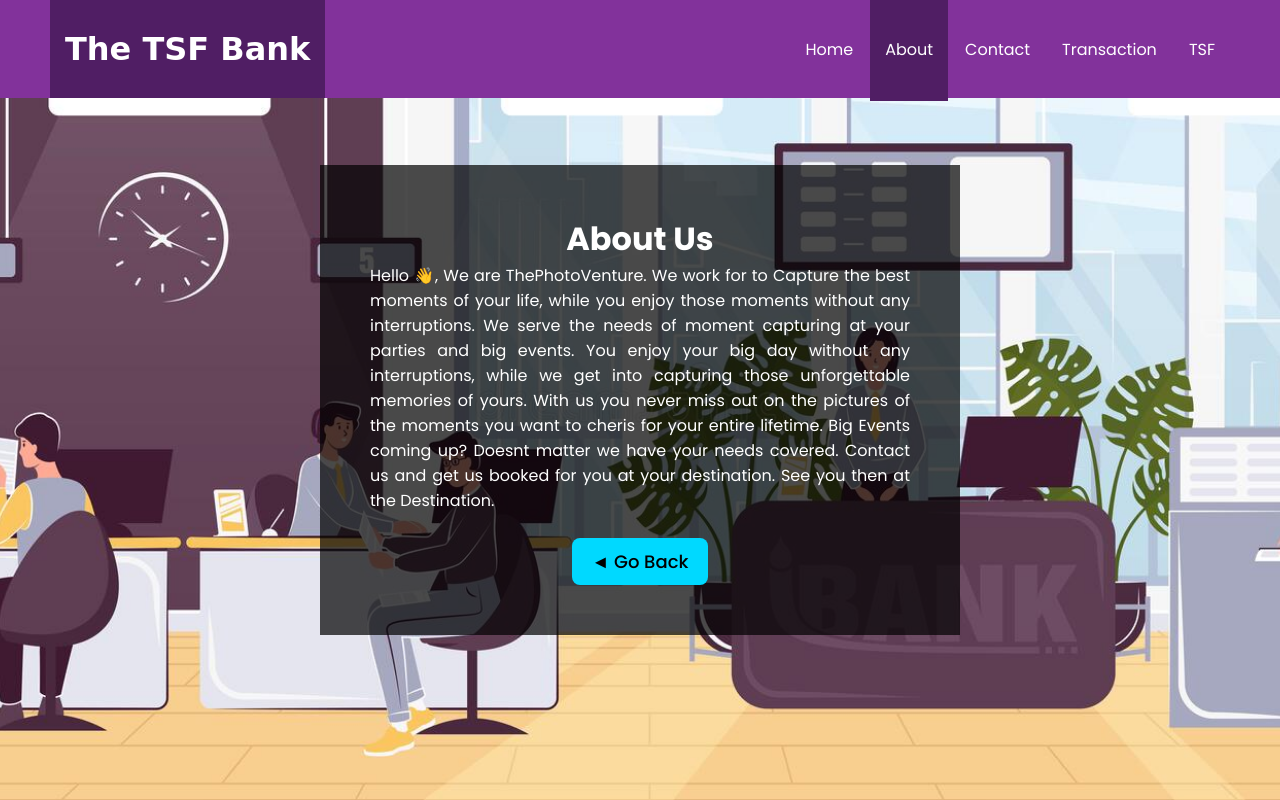
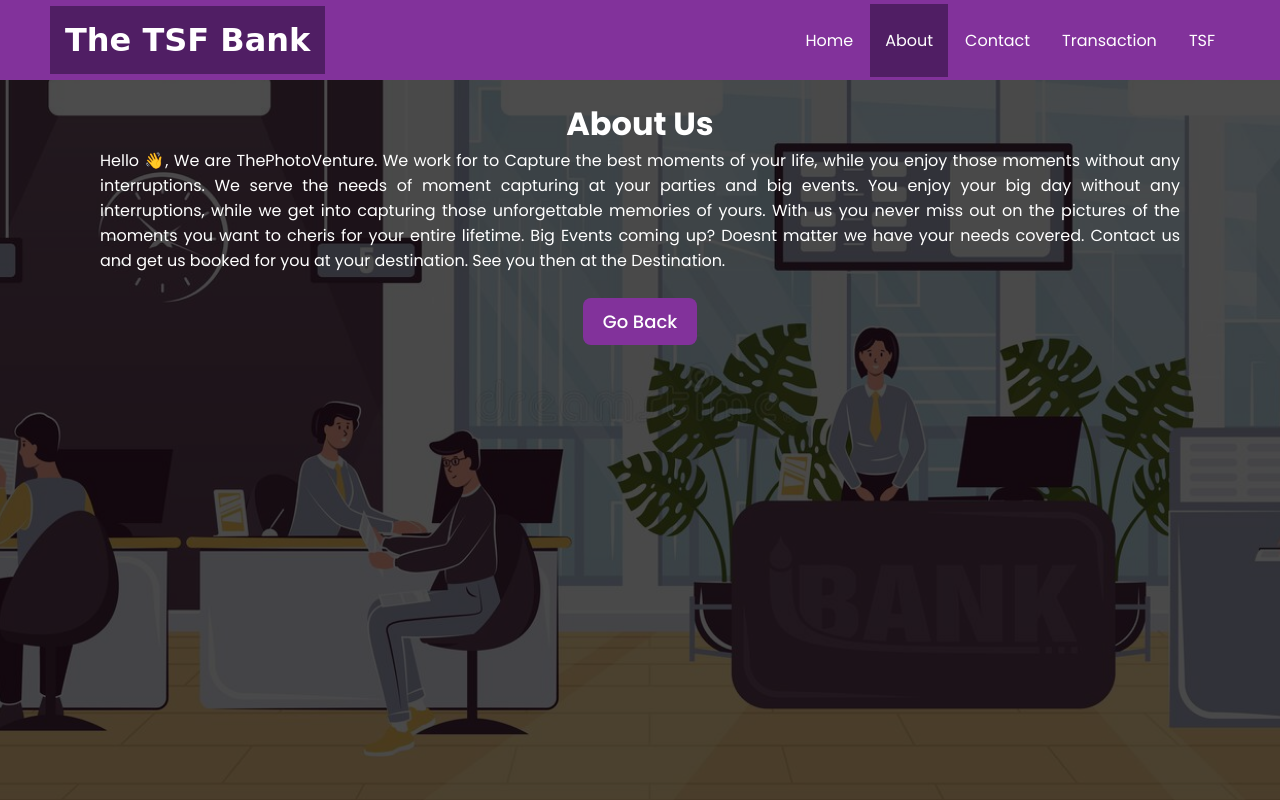
Before and after one commit to pkbparesh15/Bank-Database, a PHP site: page /About.html in a window 1280 px wide. Run offline with PHP 8.4, Linux system fonts and the light colour scheme; some web fonts are replaced.

Commit message:
Add files via upload

```diff
--- a/About.html
+++ b/About.html
@@ -29,7 +29,7 @@
                 needs covered. Contact us and get us booked for you at your destination. See you then at the Destination.
             </p>
             <br>
-            <button type="button" class="btn1" onclick="document.location='index.html'">◄ Go Back</button>
+            <button type=" button " class="btn1 " onclick="document.location='index.html' ">Go Back</button>
         </div>
     </div>
 
--- a/AboutStyle.css
+++ b/AboutStyle.css
@@ -20,6 +20,7 @@ body {
     top: 0;
     left: 0;
     width: 100%;
+    height: 10%;
     padding: 0px 50px;
     display: flex;
     justify-content: space-between;
@@ -30,12 +31,17 @@ body {
 
 #header .logo {
     background-color: rgb(80, 30, 100);
-    padding: 30px 15px;
+    padding: 15px 15px;
     color: #fff;
     font-weight: 700;
     font-size: 2em;
     text-decoration: none;
     font-family: 'Allison', cursive;
+    transition: ease-out 0.2s;
+}
+
+#header .logo:hover {
+    padding: 30px 15px;
 }
 
 #header ul {
@@ -51,11 +57,17 @@ body {
 
 #header ul li a {
     text-decoration: none;
-    padding: 40px 15px;
+    padding: 25px 15px;
     color: #fff;
+    transition: ease-out 0.2s;
 }
 
-#header ul li a:hover,
+#header ul li a:hover {
+    background: rgb(80, 30, 100);
+    color: white;
+    padding: 40px 15px;
+}
+
 #header ul li a.active {
     background: rgb(80, 30, 100);
     color: white;
@@ -70,11 +82,12 @@ body {
 }
 
 .main {
-    width: 50%;
+    width: 100%;
+    height: 100%;
     background: rgba(0, 0, 0, 0.7);
     color: #ffffff;
     text-align: center;
-    padding: 50px;
+    padding: 100px;
     position: absolute;
     top: 50%;
     left: 50%;
@@ -85,15 +98,16 @@ body {
     padding: 10px 20px;
     font-size: large;
     font-weight: 500;
+    color: white;
     border: none;
     outline: none;
-    background: rgb(0, 217, 255);
+    background: rgb(130, 50, 155);
     border-radius: 8px;
     cursor: pointer;
-    transition: 0.4s ease-in;
+    transition: 0.2s ease-out;
 }
 
 .btn1:hover {
-    background: blue;
+    background: rgb(80, 30, 100);
     color: #ffffff;
 }
```
Also changed, not shown: style.css (+18 -6 lines).
